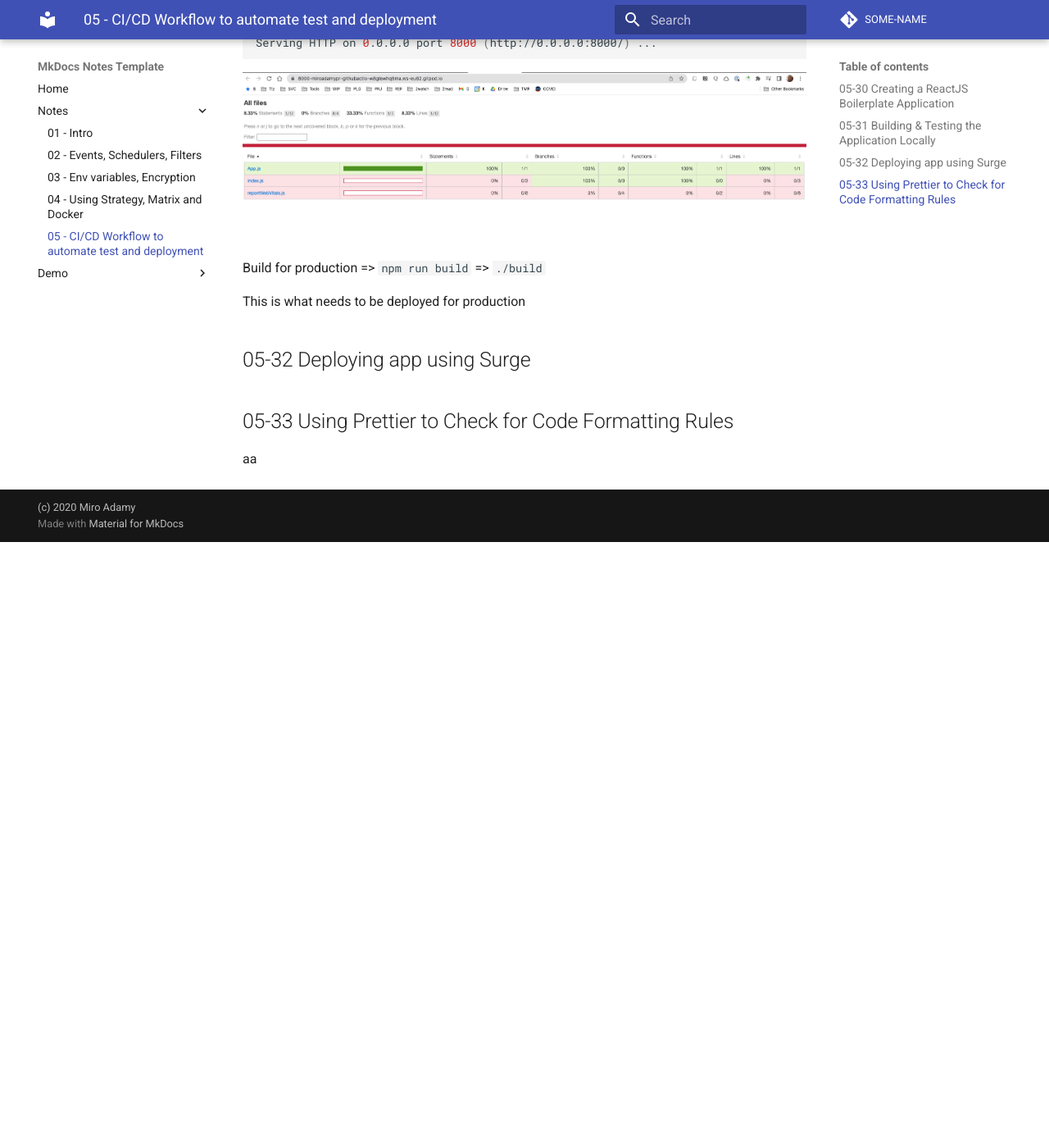
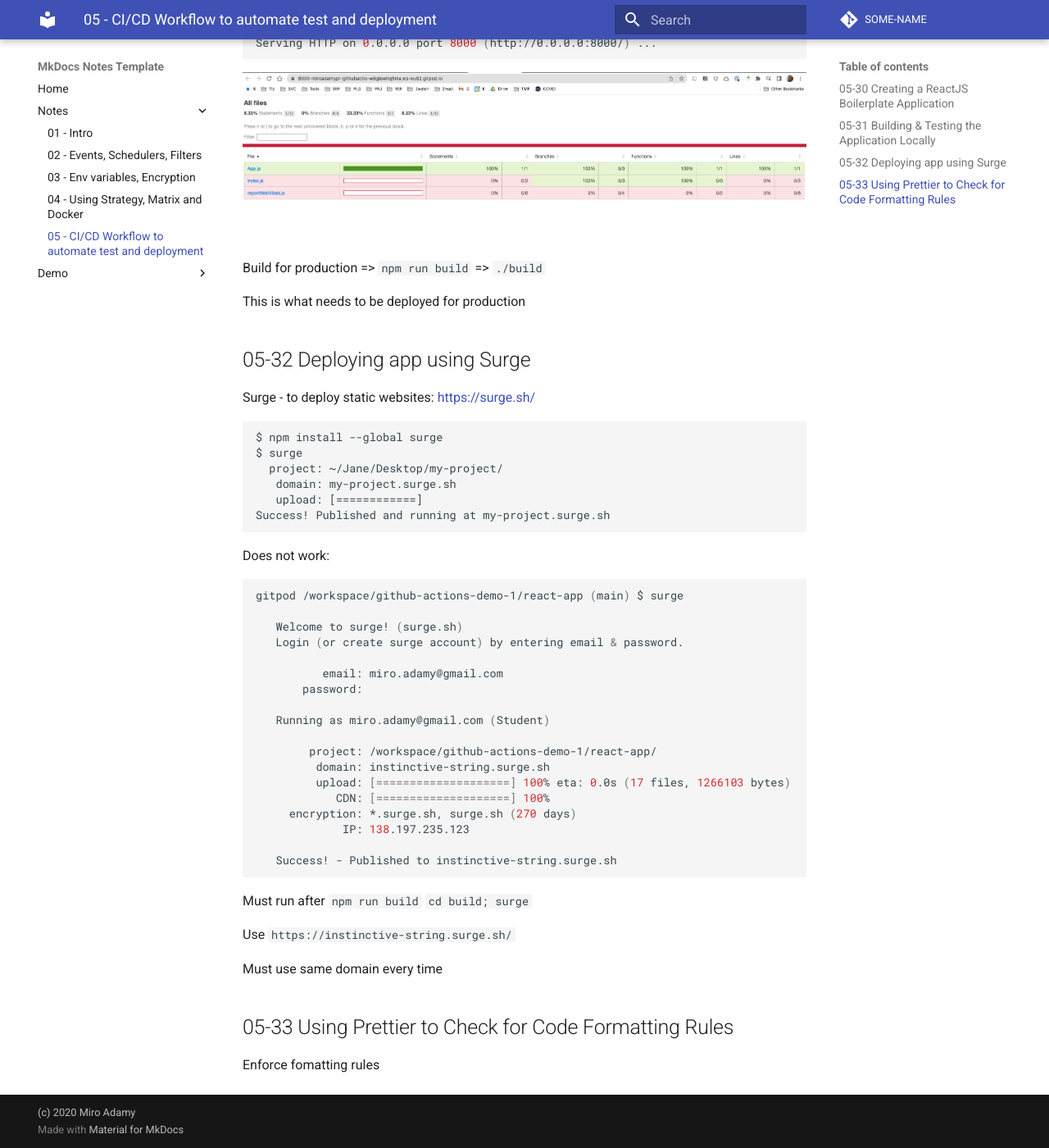
Before and after one commit to miroadamy-practice/notes-github-actions, an MkDocs documentation site: the page built from docs/section-05.md, in a window 1280 px wide and 1400 px high, scrolled down 3565 px. Shown: the whole window at 82% size. Built offline with MkDocs 1.6.1 and Material for MkDocs 9.7.7, drawn with Linux system fonts in a browser that asks for light colours; comment, search, counter and statistics services are not loaded; before the commit the page ends 4226 px from its top, so only the background shows below that.

Commit message:
Done 05-32

````diff
--- a/docs/section-05.md
+++ b/docs/section-05.md
@@ -193,7 +193,46 @@ This is what needs to be deployed for production
 
 ## 05-32 Deploying app using Surge
 
+Surge - to deploy static websites: <https://surge.sh/>
+
+```
+$ npm install --global surge
+$ surge
+  project: ~/Jane/Desktop/my-project/
+   domain: my-project.surge.sh
+   upload: [============]
+Success! Published and running at my-project.surge.sh
+```
+
+Does not work:
+
+```sh
+gitpod /workspace/github-actions-demo-1/react-app (main) $ surge
+
+   Welcome to surge! (surge.sh)
+   Login (or create surge account) by entering email & password.
+
+          email: miro.adamy@gmail.com
+       password:
+
+   Running as miro.adamy@gmail.com (Student)
+
+        project: /workspace/github-actions-demo-1/react-app/
+         domain: instinctive-string.surge.sh
+         upload: [====================] 100% eta: 0.0s (17 files, 1266103 bytes)
+            CDN: [====================] 100%
+     encryption: *.surge.sh, surge.sh (270 days)
+             IP: 138.197.235.123
+
+   Success! - Published to instinctive-string.surge.sh
+```
+
+Must run after `npm run build` `cd build; surge`
+
+Use `https://instinctive-string.surge.sh/`
+
+Must use same domain every time
 
 ## 05-33 Using Prettier to Check for Code Formatting Rules
 
-aa
+Enforce fomatting rules
````
